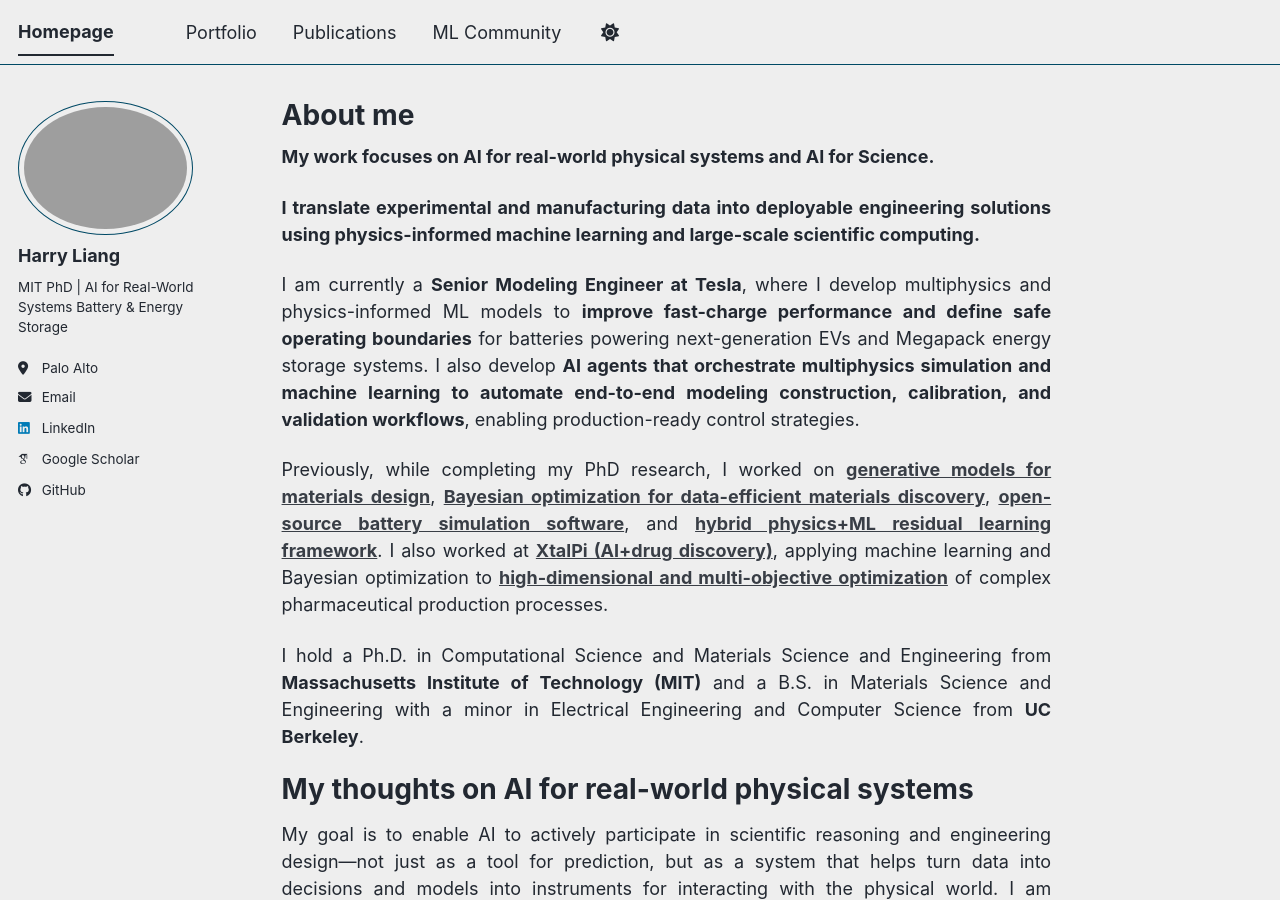
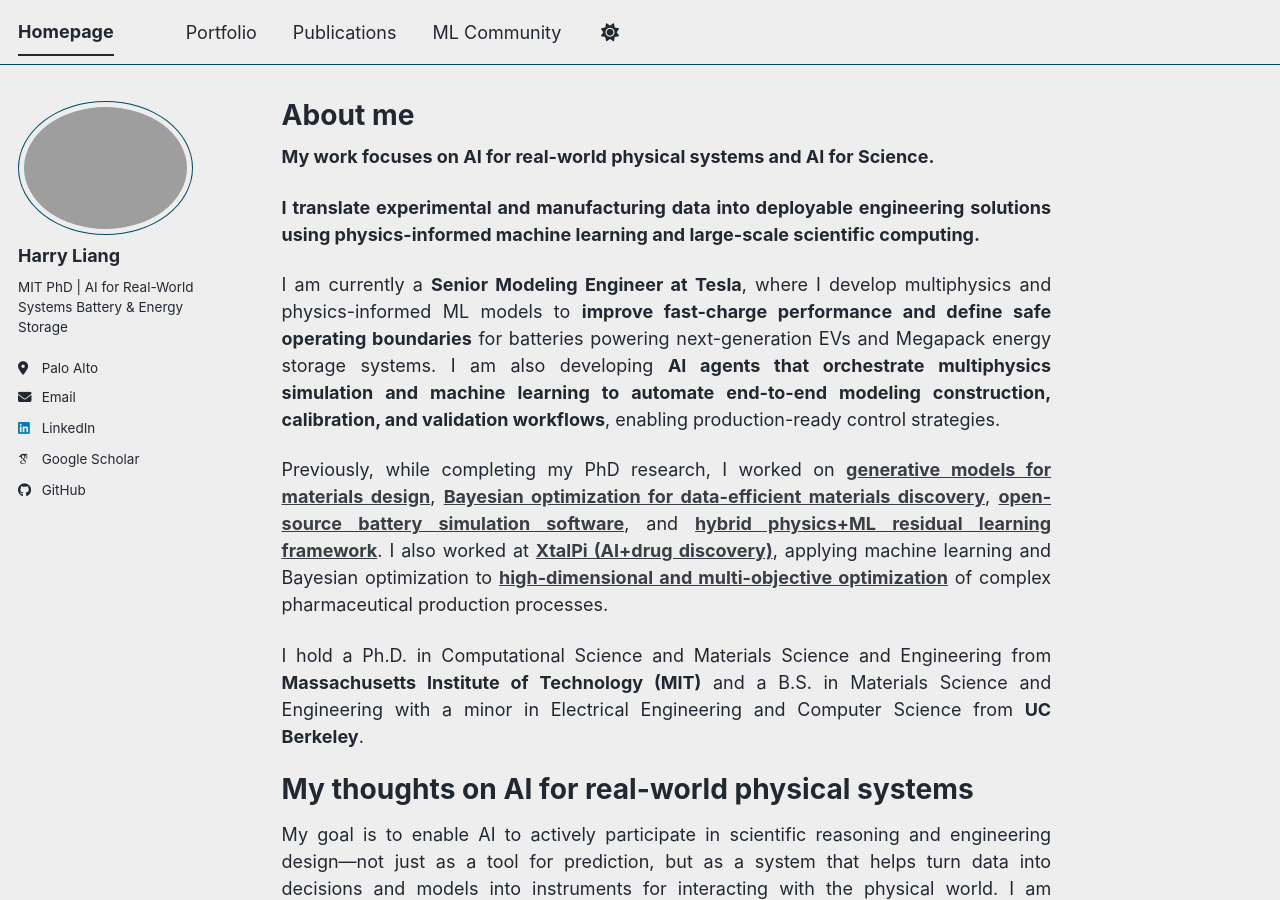
Before and after one commit to HarryQL/HarryQL.github.io, a Jekyll site: the page built from _pages/about.md, in a window 1280 px wide and 900 px high. Built offline with Jekyll 4.4.1, drawn with Linux system fonts in a browser that asks for light colours; some web fonts are replaced; a script bundle is joined from its source files by our own code; library files that are not in the unit come from our copies.

Commit message:
Update about.md

```diff
--- a/_pages/about.md
+++ b/_pages/about.md
@@ -13,7 +13,7 @@ redirect_from:
 
 **I translate experimental and manufacturing data into deployable engineering solutions using physics-informed machine learning and large-scale scientific computing.**
 
-I am currently a **Senior Modeling Engineer at Tesla**, where I develop multiphysics and physics-informed ML models to **improve fast-charge performance and define safe operating boundaries** for batteries powering next-generation EVs and Megapack energy storage systems. I also develop **AI agents that orchestrate multiphysics simulation and machine learning to automate end-to-end modeling construction, calibration, and validation workflows**, enabling production-ready control strategies.
+I am currently a **Senior Modeling Engineer at Tesla**, where I develop multiphysics and physics-informed ML models to **improve fast-charge performance and define safe operating boundaries** for batteries powering next-generation EVs and Megapack energy storage systems. I am also developing **AI agents that orchestrate multiphysics simulation and machine learning to automate end-to-end modeling construction, calibration, and validation workflows**, enabling production-ready control strategies.
 
 Previously, while completing my PhD research, I worked on [**generative models for materials design**](https://www.cell.com/matter/fulltext/S2590-2385(21)00625-1), [**Bayesian optimization for data-efficient materials discovery**](https://www.nature.com/articles/s41524-021-00656-9), [**open-source battery simulation software**](https://iopscience.iop.org/article/10.1149/1945-7111/acf47f/meta), and [**hybrid physics+ML residual learning framework**](https://dspace.mit.edu/handle/1721.1/155373). I also worked at [**XtalPi (AI+drug discovery)**](https://en.xtalpi.com/), applying machine learning and Bayesian optimization to [**high-dimensional and multi-objective optimization**](https://openreview.net/forum?id=UVdSYXMNdOe) of complex pharmaceutical production processes.
 
```
